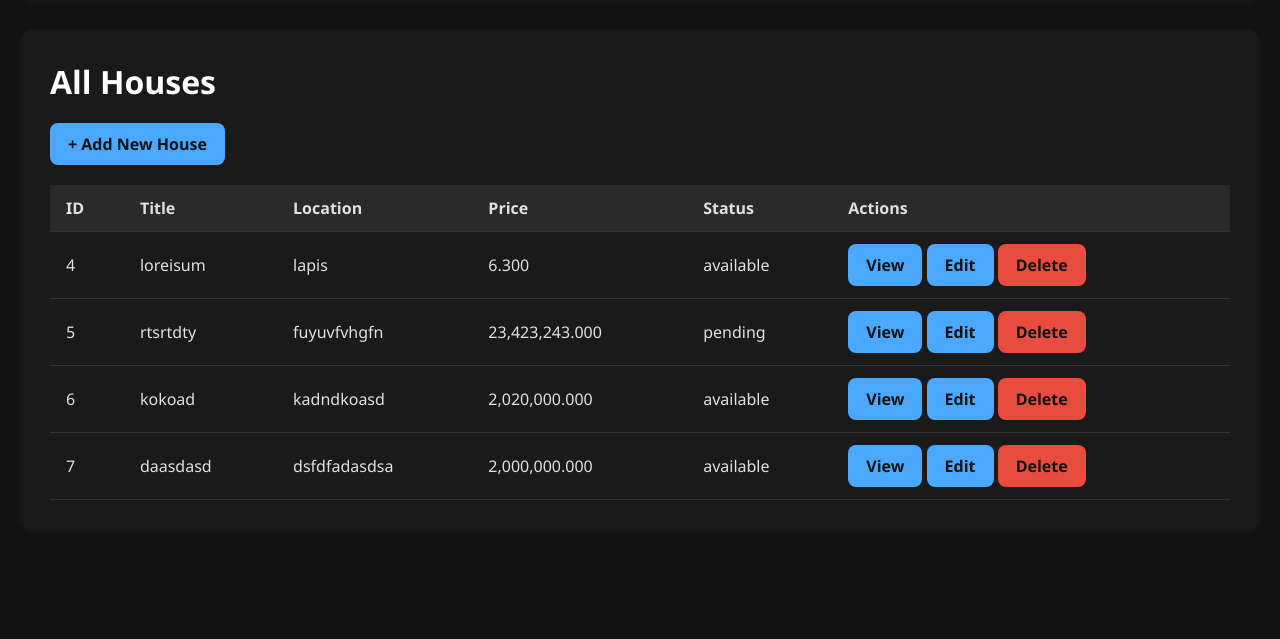
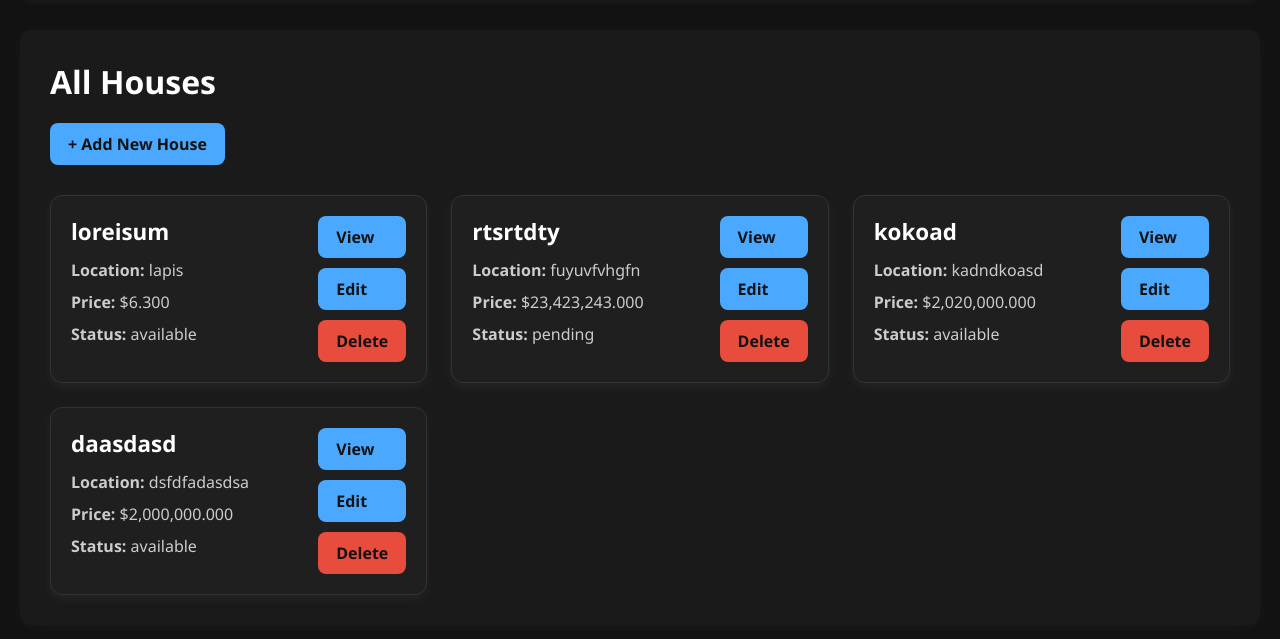
Before and after one commit to CasuallyDreamin/django-real-estate, a Django app: page /houses/ in a window 1280 px wide. Shown: the part 72-711 px from the top of the page. Run offline with Django 5.2, Linux system fonts and the light colour scheme; a user stored in the database is signed in; data comes from the database, SQL or seed files in the repository; both versions use the stored data as it was after the commit.

Commit message:
Implemented card view for houses Fixed no default path problem

```diff
--- a/real_estate/dashboard/urls.py
+++ b/real_estate/dashboard/urls.py
@@ -4,5 +4,5 @@ from . import views
 app_name = 'dashboard'
 
 urlpatterns = [
-    path('', views.home, name='home'),
+    path('', views.dashboard, name='home'),
 ]
--- a/real_estate/dashboard/views.py
+++ b/real_estate/dashboard/views.py
@@ -1,4 +1,4 @@
 from django.shortcuts import render
 
-def home(request):
+def dashboard(request):
     return render(request, 'dashboard/home.html')
--- /dev/null
+++ b/real_estate/houses/static/houses/style.css
@@ -0,0 +1,68 @@
+/* --- Card Grid View --- */
+.card-grid {
+    display: grid;
+    grid-template-columns: repeat(3, 1fr);
+    gap: 24px;
+    margin-top: 30px;
+}
+
+/* Card Styles */
+.card {
+    background-color: #1f1f1f;
+    border: 1px solid #333;
+    border-radius: 12px;
+    padding: 20px;
+    box-shadow: 0 4px 12px rgba(255, 255, 255, 0.05);
+    transition: transform 0.2s ease, box-shadow 0.2s ease;
+    display: flex;
+    flex-direction: row;
+    justify-content: space-between;
+}
+
+.card:hover {
+    transform: translateY(-5px);
+    box-shadow: 0 8px 20px rgba(255, 255, 255, 0.08);
+}
+
+.card-title {
+    font-size: 1.4rem;
+    margin-bottom: 12px;
+    color: #fff;
+}
+
+/* Card Content */
+.card p {
+    margin-bottom: 10px;
+    color: #ccc;
+}
+
+/* Card Actions */
+.card-actions {
+    margin-top: auto;
+    display: flex;
+    flex-direction: column;
+    gap: 10px;
+    flex-wrap: wrap;
+    justify-content: flex-end;
+}
+
+.delete-button {
+    background-color: #e74c3c;
+}
+
+.delete-button:hover {
+    background-color: #ff5f5f;
+}
+
+/* Responsive Behavior */
+@media (max-width: 1024px) {
+    .card-grid {
+        grid-template-columns: repeat(2, 1fr);
+    }
+}
+
+@media (max-width: 640px) {
+    .card-grid {
+        grid-template-columns: 1fr;
+    }
+}
--- a/real_estate/houses/templates/houses/list.html
+++ b/real_estate/houses/templates/houses/list.html
@@ -1,39 +1,32 @@
 {% extends 'base.html' %}
 {% load humanize %}
+{% load static %}
+{% block extra_css %}
+<link rel="stylesheet" href="{% static 'houses/style.css' %}">
+{% endblock %}
 {% block title %}House List{% endblock %}
 {% block content %}
+
 <h1>All Houses</h1>
-
 <a href="{% url 'houses:create' %}" class="button">+ Add New House</a>
 
-<table>
-    <thead>
-        <tr>
-            <th>ID</th>
-            <th>Title</th>
-            <th>Location</th>
-            <th>Price</th>
-            <th>Status</th>
-            <th>Actions</th>
-        </tr>
-    </thead>
-    <tbody>
-        {% for house in houses %}
-        <tr>
-            <td>{{ house.id }}</td>
-            <td>{{ house.title }}</td>
-            <td>{{ house.address }}</td>
-            <td>{{ house.price|intcomma }}</td>
-            <td>{{ house.status }}</td>
-            <td>
-                <a href="{% url 'houses:detail' house.id %}" class="button">View</a>
-                <a href="{% url 'houses:update' house.id %}" class="button">Edit</a>
-                <a href="{% url 'houses:delete' house.id %}" class="button" style="background-color: #e74c3c;">Delete</a>
-            </td>
-        </tr>
-        {% empty %}
-        <tr><td colspan="6" class="text-center">No houses yet.</td></tr>
-        {% endfor %}
-    </tbody>
-</table>
+<div class="card-grid">
+    {% for house in houses %}
+    <div class="card">
+        <div>
+            <h2 class="card-title">{{ house.title }}</h2>
+            <p><strong>Location:</strong> {{ house.address }}</p>
+            <p><strong>Price:</strong> ${{ house.price|intcomma }}</p>
+            <p><strong>Status:</strong> {{ house.status }}</p>
+        </div>
+        <div class="card-actions">
+            <a href="{% url 'houses:detail' house.id %}" class="button">View</a>
+            <a href="{% url 'houses:update' house.id %}" class="button">Edit</a>
+            <a href="{% url 'houses:delete' house.id %}" class="button delete-button">Delete</a>
+        </div>
+    </div>
+    {% empty %}
+    <p class="text-center">No houses yet.</p>
+    {% endfor %}
+</div>
 {% endblock %}
--- a/real_estate/houses/urls.py
+++ b/real_estate/houses/urls.py
@@ -2,8 +2,9 @@
 from django.urls import path
 from .views import (
     HouseListView, HouseDetailView, HouseCreateView,
-    HouseUpdateView, HouseDeleteView
+    HouseUpdateView, HouseDeleteView,
 )
+
 
 app_name = 'houses'
 
--- a/real_estate/real_estate/urls.py
+++ b/real_estate/real_estate/urls.py
@@ -1,11 +1,14 @@
 from django.contrib import admin
 from django.urls import path, include
 from django.contrib.auth import views as auth_views
+from django.views.generic import RedirectView
 urlpatterns = [
     path('accounts/', include('accounts.urls')),
     path('accounts/login/', auth_views.LoginView.as_view(), name='login'),
     path('accounts/logout/', auth_views.LogoutView.as_view(), name='logout'),
     path('admin/', admin.site.urls),
     path('houses/', include('houses.urls')),
-    path('', include('dashboard.urls')),
+    path('dashboard/', include('dashboard.urls')),
+    path('', RedirectView.as_view(url="/dashboard/"))
+
 ]
--- a/real_estate/templates/base.html
+++ b/real_estate/templates/base.html
@@ -6,6 +6,7 @@
     <meta charset="UTF-8">
     <title>{% block title %}Real Estate System{% endblock %}</title>
     <link rel="stylesheet" href="{% static 'css/style.css' %}">
+    {% block extra_css %}{% endblock %}
 </head>
 {% if messages %}
   <ul class="messages">
```
Also changed, not shown: real_estate/db.sqlite3.
